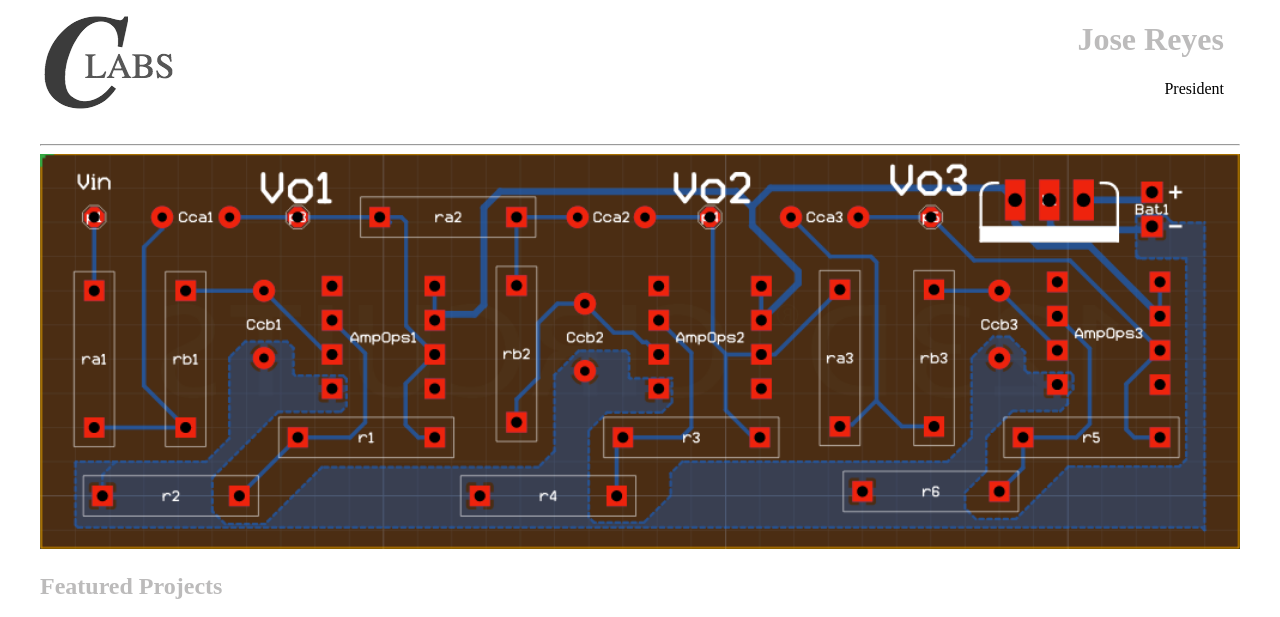
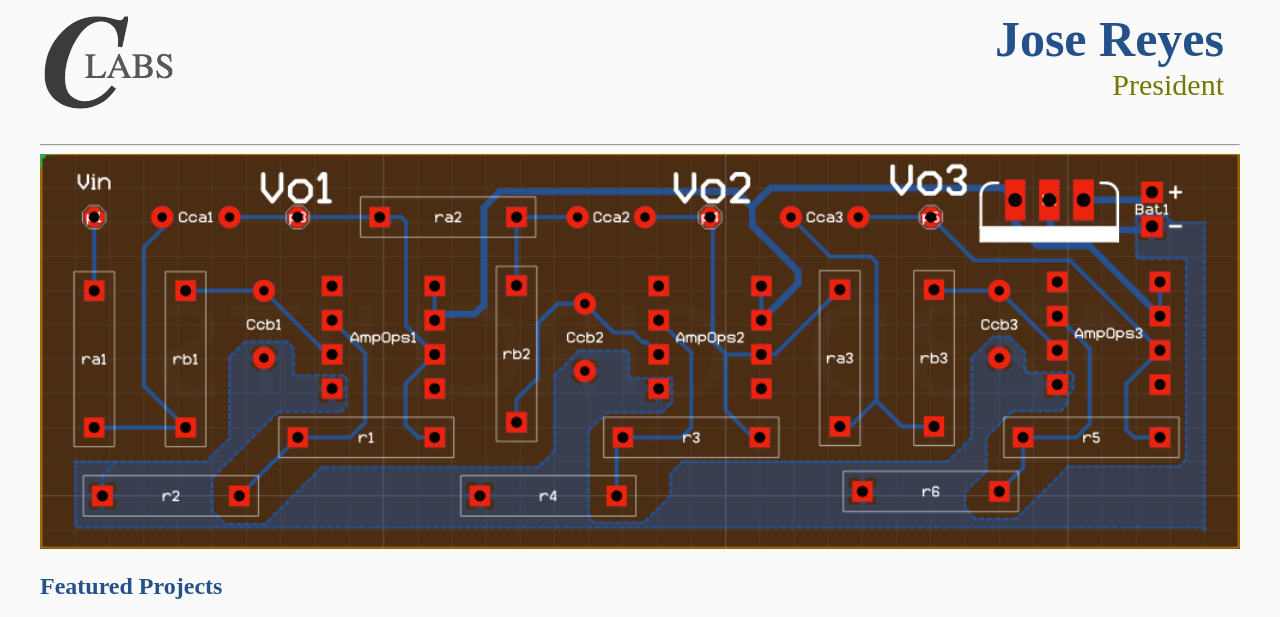
Before and after one commit to josereyes016/engineering-portfolio, a plain HTML site: page index.html in a window 1280 px wide. Shown: the top 617 px of the page. Drawn offline with Linux system fonts and the light colour scheme; a web font is replaced by a local one.

Commit message:
Updataed background and text size

```diff
--- a/css/main.css
+++ b/css/main.css
@@ -14,6 +14,7 @@
     margin: 0 auto;
     max-width: 1200px;
     width: 100%;
+    background-color: rgba(158, 158, 158, 0.05);
 }
 
 .row {
@@ -94,13 +95,19 @@
 }
 
 .name {
-  color: #BCBBBB;
+  color: #25518a;
+  margin-bottom: 0;
+  margin-top: 10px;
+  font-size: 50px;
 }
 
 .projects-heading {
-  color: #BCBBBB;
+  color: #25518a;
 }
 
 .position {
   color: #747704;
+  margin-top: 0px;
+  margin-bottom: 0;
+  font-size: 30px;
 }
--- a/index.html
+++ b/index.html
@@ -18,7 +18,7 @@
             <h1 class="name">
               Jose Reyes
             </h1>
-            <p class"position">
+            <p class="position">
               President
             </p>
           </div>
```
